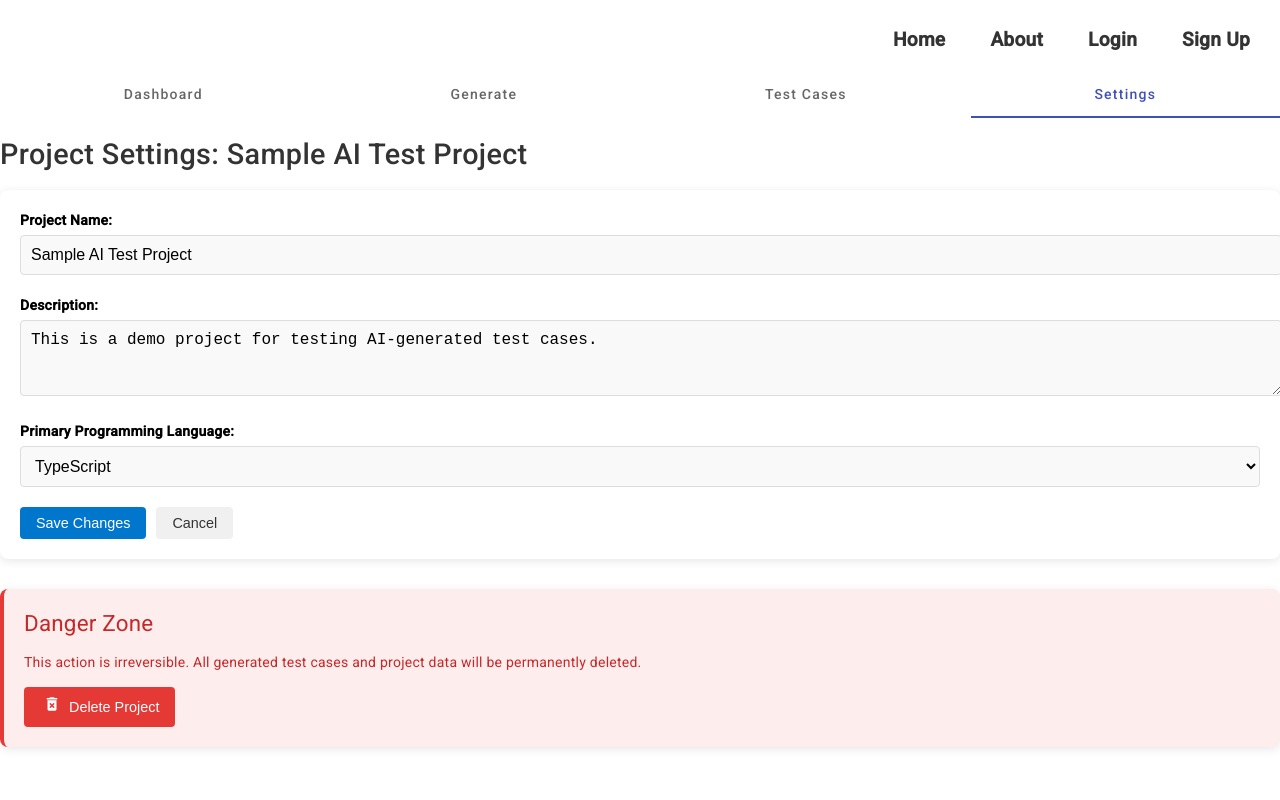
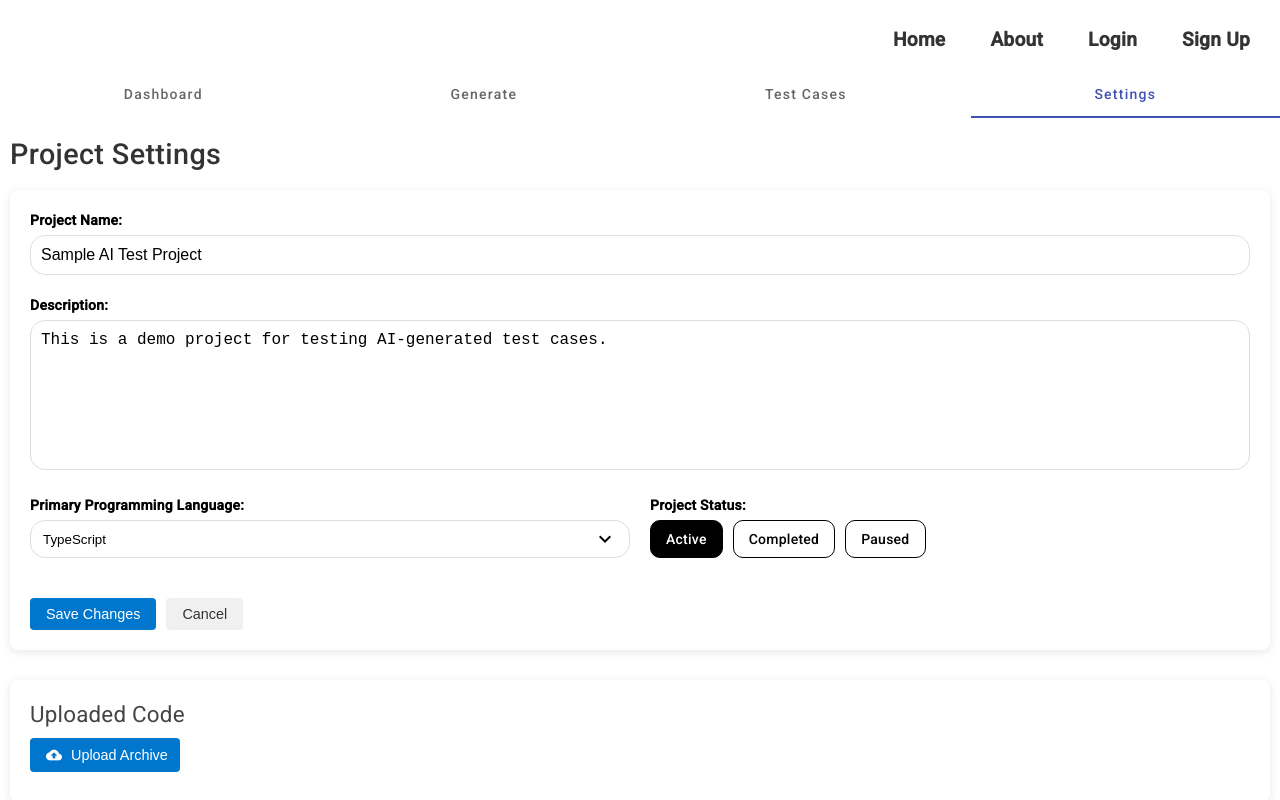
Before and after one commit to Kowa1ak/Diploma, an Angular app: page /project in a window 1280 px wide. Both pictures are taken after a click on the tab "Settings". Built offline with nearby package versions, Linux system fonts and the light colour scheme.

Commit message:
layout fix for the "Settings" tab

```diff
--- a/src/app/project/settings/project-settings.component.css
+++ b/src/app/project/settings/project-settings.component.css
@@ -1,6 +1,6 @@
 /* Tab Content */
 .tab-content {
-  padding: 20px 0;
+  padding: 20px 10px;
   height: auto; /* Позволяет контенту определять высоту */
   overflow: visible; /* Предотвращает принудительный скролл */
   min-height: 100%;
@@ -55,11 +55,48 @@ h3 {
   display: flex;
   gap: 10px;
 }
+.form-group input {
+  border-radius: 15px;
+  border: 1px solid #ddd;
+  background-color: transparent;
+  box-sizing: border-box;
+}
+.form-group textarea {
+  border-radius: 15px;
+  border: 1px solid #ddd;
+  background-color: transparent;
+  box-sizing: border-box;
+  resize: none; /* Отключаем ручное изменение размера */
+  min-height: 150px;
+}
+
+/* Размещаем два поля в одну строку по 50% */
+.form-row {
+  display: flex;
+  gap: 20px;
+}
+
+.half-width {
+  flex: 1;
+  min-width: 0; /* предотвращает переполнение */
+}
 
 /* Settings styles */
 .danger-zone {
   background: #fdeded;
   border-left: 4px solid #e53935;
+}
+.danger-zone .action-button {
+  padding: 5px 12px;
+  display: flex;
+  align-items: center;
+  justify-content: center;
+}
+.danger-zone .action-button mat-icon {
+
+  display: flex;
+  align-items: center;
+  justify-content: center;
 }
 
 .danger-zone h3 {
@@ -105,3 +142,163 @@ h3 {
   opacity: 0.9;
   transform: translateY(-1px);
 }
+
+/* Status Selector */
+.status-selector .status-options {
+  display: flex;
+  gap: 10px;
+}
+
+.status-selector .status-box {
+  padding: 8px 15px;
+  border-radius: 10px;
+  cursor: pointer;
+  font-weight: 500;
+  background: transparent;
+  border: 1px solid currentColor;
+  color: black;
+}
+
+.status-box.Active {
+  background-color: #a5d6a7; /* Светло-зеленый */
+  color: #2e7d32;
+}
+
+.status-box.Completed {
+  background-color: #bdbdbd; /* Светло-серый */
+  color: #424242;
+}
+
+.status-box.Paused {
+  background-color: #ffe082; /* Светло-желтый */
+  color: #f9a825;
+}
+
+.status-box.selected {
+  box-shadow: none !important;
+  border: 2px solid currentColor;
+  background-color: black ;
+  color: #fff;
+}
+
+/* Выбранный статус — полностью закрашен чёрным, текст белый */
+.status-selector .status-box.selected {
+  background-color: #000 !important;
+  color: #fff !important;
+  border-color: #000 !important;
+}
+
+/* Primary Language dropdown */
+.primary-lang-dropdown {
+  position: relative;
+  width: 100%;
+}
+
+.primary-lang-dropdown .filter-button {
+
+    display: flex;
+    align-items: center;
+    justify-content: space-between;
+    padding: 6px 12px;
+    border: 1px solid #ddd;
+    border-radius: 15px;
+    background: #fff;
+    cursor: pointer;
+    display: inline-flex;
+    align-items: center;
+    gap: 6px;
+    width: 100%;        /* растягиваем кнопку на всю ширину контейнера */
+    text-align: left;
+}
+
+.primary-lang-dropdown .dropdown-menu {
+  position: absolute;
+  top: calc(100% + 4px);
+  left: 0;
+  width: 100%;
+  max-height: 200px;
+  overflow-y: auto;
+  background: #fff;
+  border: 1px solid #ddd;
+  border-radius: 15px;
+  box-shadow: 0 2px 8px rgba(0,0,0,0.1);
+  z-index: 10;
+}
+
+.primary-lang-dropdown .dropdown-item {
+  padding: 8px 12px;
+  cursor: pointer;
+  width: 100%;
+  box-sizing: border-box;
+}
+
+.primary-lang-dropdown .dropdown-item:hover {
+  background: #f0f0f0;
+}
+
+/* Code Uploads */
+.code-uploads {
+  margin-bottom: 30px;
+}
+
+.code-uploads h3 {
+  font-size: 1.4rem;
+  margin-bottom: 10px;
+}
+
+.upload-button {
+  margin-bottom: 10px;
+}
+.upload-button mat-icon {
+  display: flex;
+  align-items: center;
+  justify-content: center;
+  font-size: 16px;
+}
+
+.archive-list {
+  list-style: none;
+  padding: 0;
+  margin: 0;
+}
+
+.archive-item {
+  display: flex;
+  align-items: center;
+  justify-content: space-between;
+  padding: 8px 12px;
+  border: 1px solid #ddd;
+  border-radius: 6px;
+  margin-bottom: 8px;
+}
+
+.archive-details {
+  display: flex;
+  flex-direction: column;
+}
+
+.archive-name {
+  font-weight: 500;
+}
+
+.archive-info {
+  color: #666;
+  font-size: 0.9rem;
+  margin-top: 2px;
+}
+.icon-button {
+  padding: 10px;
+  border-radius: 10px;
+  border: 1px solid #ddd;
+  display: flex;
+  align-items: center;
+  justify-content: center;
+  background-color: transparent;
+}
+.icon-button:hover {
+  background-color: black;
+  color: white;
+}
+.code-uploads .upload-button {
+  padding: 5px 12px;
+}
--- a/src/app/project/settings/project-settings.component.html
+++ b/src/app/project/settings/project-settings.component.html
@@ -1,5 +1,5 @@
 <div class="tab-content">
-  <h2>Project Settings: {{ project.name }}</h2>
+  <h2>Project Settings</h2>
 
   <div class="project-settings card" *ngIf="editedProject">
     <div class="form-group">
@@ -22,19 +22,59 @@
       ></textarea>
     </div>
 
-    <div class="form-group">
-      <label for="language">Primary Programming Language:</label>
-      <select
-        id="language"
-        [(ngModel)]="editedProject.primaryLanguage"
-        class="form-control"
-      >
-        <option value="TypeScript">TypeScript</option>
-        <option value="JavaScript">JavaScript</option>
-        <option value="Python">Python</option>
-        <option value="Java">Java</option>
-        <option value="C#">C#</option>
-      </select>
+    <div class="form-row">
+      <div class="half-width">
+        <div class="form-group">
+          <label>Primary Programming Language:</label>
+          <div class="filter-dropdown primary-lang-dropdown">
+            <button class="filter-button" (click)="toggleLanguageDropdown()">
+              <span class="filter-label">{{
+                primaryLanguage || "Select Language"
+              }}</span>
+              <mat-icon>{{
+                languageDropdownOpen ? "expand_less" : "expand_more"
+              }}</mat-icon>
+            </button>
+            <div class="dropdown-menu" *ngIf="languageDropdownOpen">
+              <div
+                class="dropdown-item"
+                *ngFor="let lang of languages"
+                (click)="selectLanguage(lang)"
+              >
+                {{ lang }}
+              </div>
+            </div>
+          </div>
+        </div>
+      </div>
+      <div class="half-width">
+        <div class="form-group status-selector">
+          <label>Project Status:</label>
+          <div class="status-options">
+            <span
+              class="status-box Active"
+              [class.selected]="projectStatus === 'Active'"
+              (click)="projectStatus = 'Active'"
+            >
+              Active
+            </span>
+            <span
+              class="status-box Completed"
+              [class.selected]="projectStatus === 'Completed'"
+              (click)="projectStatus = 'Completed'"
+            >
+              Completed
+            </span>
+            <span
+              class="status-box Paused"
+              [class.selected]="projectStatus === 'Paused'"
+              (click)="projectStatus = 'Paused'"
+            >
+              Paused
+            </span>
+          </div>
+        </div>
+      </div>
     </div>
 
     <div class="form-actions">
@@ -43,6 +83,33 @@
       </button>
       <button class="action-button" (click)="cancelChanges()">Cancel</button>
     </div>
+  </div>
+
+  <div class="code-uploads card">
+    <h3>Uploaded Code</h3>
+    <button
+      class="action-button primary upload-button"
+      (click)="uploadArchive()"
+    >
+      <mat-icon>cloud_upload</mat-icon>
+      Upload Archive
+    </button>
+    <ul class="archive-list">
+      <li
+        *ngFor="let arch of uploadedArchives; let i = index"
+        class="archive-item"
+      >
+        <div class="archive-details">
+          <span class="archive-name">{{ arch.name }}</span>
+          <span class="archive-info"
+            >{{ arch.date | date : "shortDate" }} – {{ arch.size }}</span
+          >
+        </div>
+        <button class="icon-button" (click)="deleteArchive(i)" title="Delete">
+          <mat-icon>delete</mat-icon>
+        </button>
+      </li>
+    </ul>
   </div>
 
   <div class="danger-zone card">
--- a/src/app/project/settings/project-settings.component.ts
+++ b/src/app/project/settings/project-settings.component.ts
@@ -4,6 +4,8 @@ import {
   Output,
   EventEmitter,
   ChangeDetectionStrategy,
+  OnInit,
+  HostListener,
 } from '@angular/core';
 import { CommonModule } from '@angular/common';
 import { FormsModule } from '@angular/forms';
@@ -18,21 +20,79 @@ import { Project } from '../shared/project.models';
   styleUrls: ['./project-settings.component.css'],
   changeDetection: ChangeDetectionStrategy.OnPush,
 })
-export class ProjectSettingsComponent {
+export class ProjectSettingsComponent implements OnInit {
   @Input() project!: Project;
 
   @Output() projectUpdated = new EventEmitter<Project>();
   @Output() projectDeleted = new EventEmitter<string>();
 
   editedProject: Project | null = null;
+  projectStatus: 'Active' | 'Completed' | 'Paused' = 'Active';
+
+  // Primary Programming Language dropdown
+  languages = ['TypeScript', 'JavaScript', 'Python', 'Java', 'C#', 'Go'];
+  primaryLanguage: string = '';
+  languageDropdownOpen = false;
+
+  uploadedArchives: { name: string; date: Date; size: string }[] = [];
+
+  toggleLanguageDropdown(): void {
+    this.languageDropdownOpen = !this.languageDropdownOpen;
+  }
+
+  @HostListener('document:click', ['$event.target'])
+  onClickOutside(target: HTMLElement): void {
+    if (
+      this.languageDropdownOpen &&
+      !target.closest('.primary-lang-dropdown')
+    ) {
+      this.languageDropdownOpen = false;
+    }
+  }
+
+  selectLanguage(lang: string): void {
+    this.primaryLanguage = lang;
+    this.languageDropdownOpen = false;
+  }
+
+  uploadArchive(): void {
+    const input = document.createElement('input');
+    input.type = 'file';
+    input.accept = '.zip';
+    input.onchange = () => {
+      const file = input.files![0];
+      this.uploadedArchives.push({
+        name: file.name,
+        date: new Date(),
+        size: this.formatSize(file.size),
+      });
+    };
+    input.click();
+  }
+
+  deleteArchive(index: number): void {
+    this.uploadedArchives.splice(index, 1);
+  }
+
+  private formatSize(bytes: number): string {
+    const kb = bytes / 1024;
+    return kb < 1024 ? kb.toFixed(1) + ' KB' : (kb / 1024).toFixed(1) + ' MB';
+  }
 
   ngOnChanges() {
     // Create a copy of the project data to edit
     this.editedProject = { ...this.project };
   }
 
+  // Инициализируем после загрузки проекта
+  ngOnInit(): void {
+    this.primaryLanguage = this.editedProject?.primaryLanguage || '';
+  }
+
   saveProjectSettings() {
+    // Сохраняем primaryLanguage в объект проекта
     if (this.editedProject) {
+      this.editedProject.primaryLanguage = this.primaryLanguage;
       this.projectUpdated.emit(this.editedProject);
       alert('Project settings saved.');
     }
```
